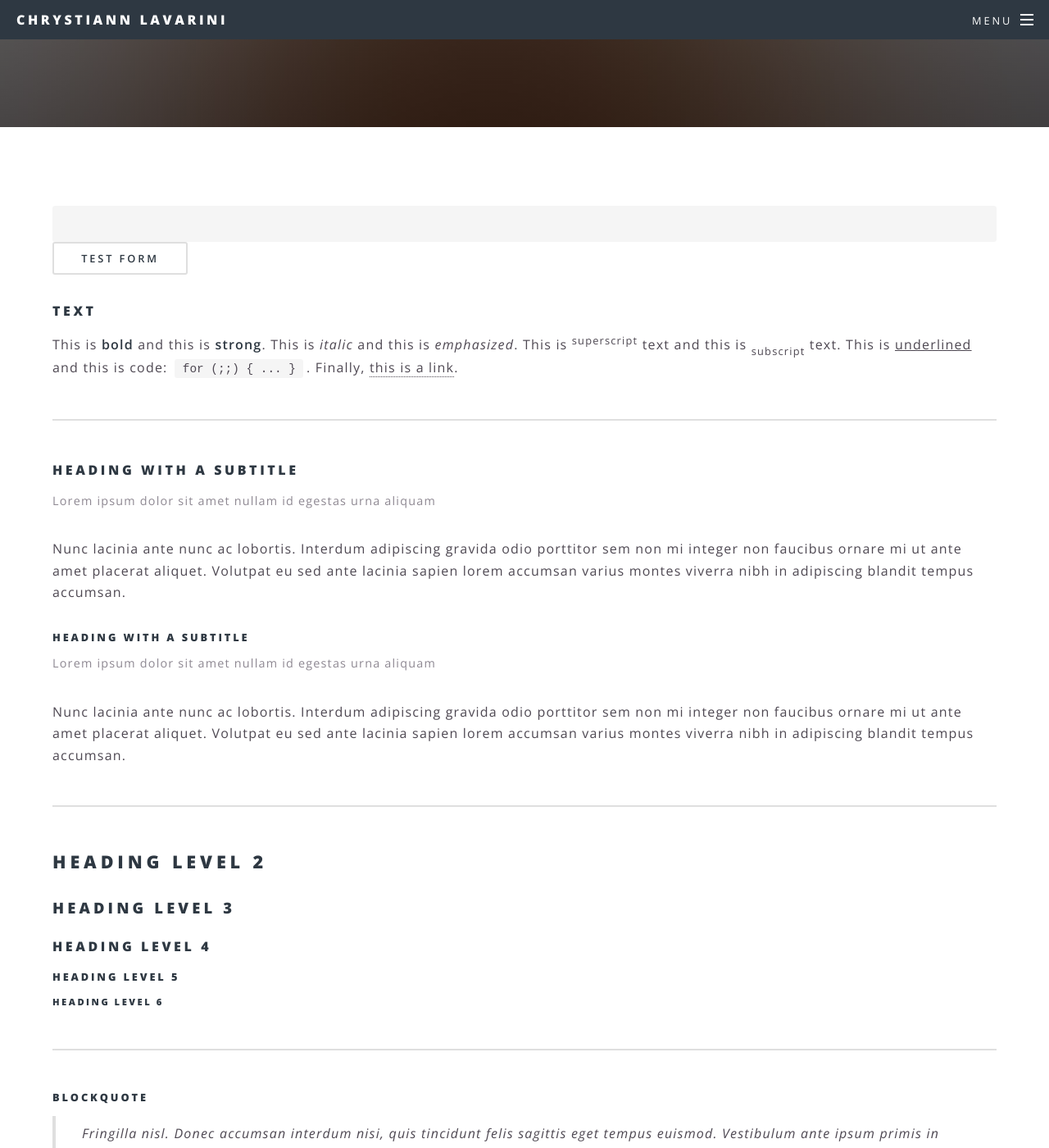
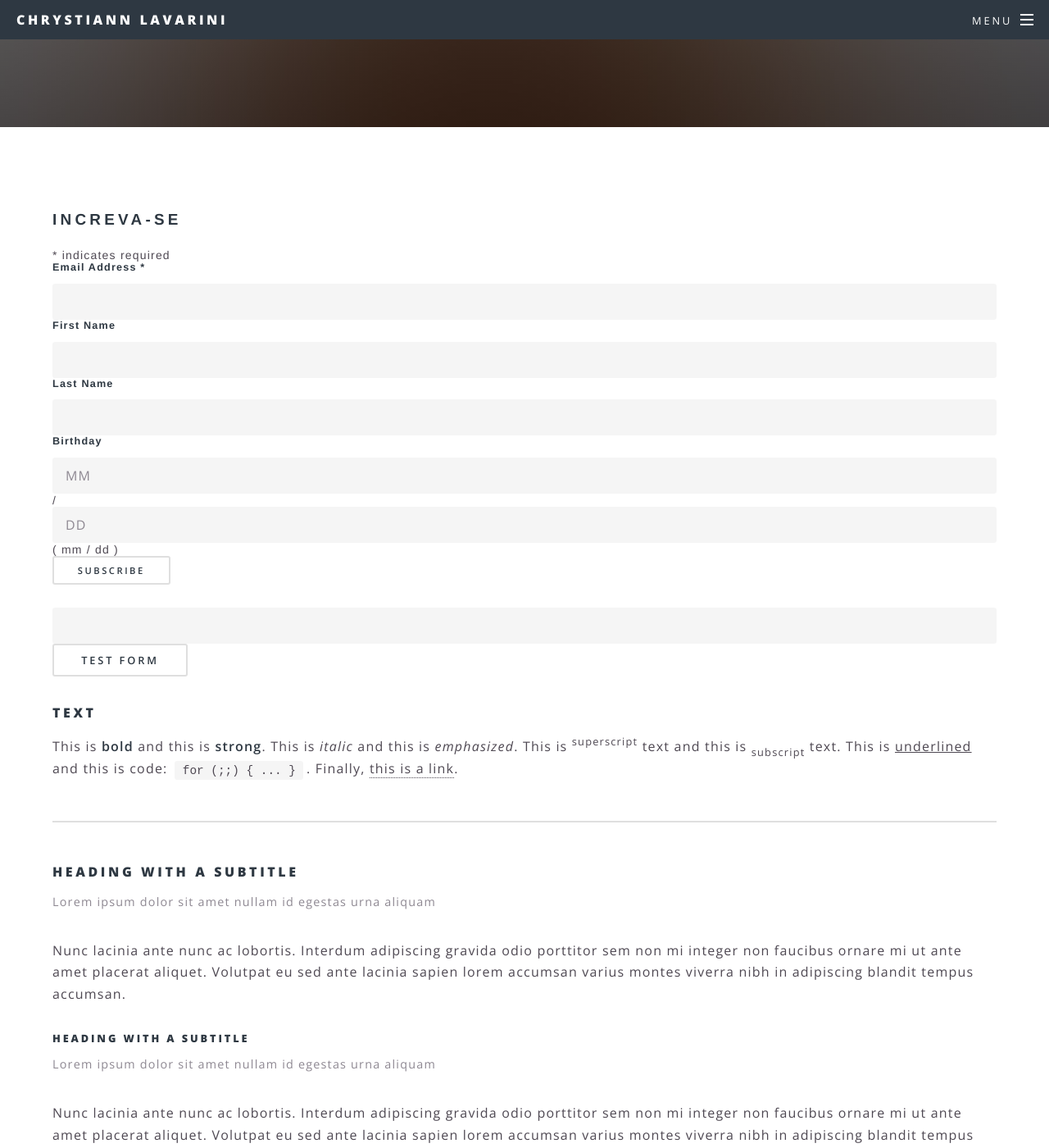
Before and after one commit to clavarini/clavarini.github.io, a Jekyll site: the page built from elements.html, in a window 1280 px wide and 1400 px high, scrolled down 238 px. Shown: the whole window at 82% size. Built offline with Jekyll 4.4.1, drawn with Linux system fonts in a browser that asks for light colours; comment, search, counter and statistics services are not loaded.

Commit message:
Initial commit

```diff
--- a/elements.html
+++ b/elements.html
@@ -3,6 +3,50 @@ layout: page
 title: Elements
 ---
 			<section>
+
+<!-- Begin Mailchimp Signup Form -->
+<link href="//cdn-images.mailchimp.com/embedcode/classic-10_7.css" rel="stylesheet" type="text/css">
+<style type="text/css">
+	#mc_embed_signup{background:#fff; clear:left; font:14px Helvetica,Arial,sans-serif; }
+	/* Add your own Mailchimp form style overrides in your site stylesheet or in this style block.
+	   We recommend moving this block and the preceding CSS link to the HEAD of your HTML file. */
+</style>
+<div id="mc_embed_signup">
+<form action="https://gmail.us3.list-manage.com/subscribe/post?u=3f106273d2aaea4868b404eee&amp;id=5981705d0a" method="post" id="mc-embedded-subscribe-form" name="mc-embedded-subscribe-form" class="validate" target="_blank" novalidate>
+    <div id="mc_embed_signup_scroll">
+	<h2>Increva-se</h2>
+<div class="indicates-required"><span class="asterisk">*</span> indicates required</div>
+<div class="mc-field-group">
+	<label for="mce-EMAIL">Email Address  <span class="asterisk">*</span>
+</label>
+	<input type="email" value="" name="EMAIL" class="required email" id="mce-EMAIL">
+</div>
+<div class="mc-field-group">
+	<label for="mce-FNAME">First Name </label>
+	<input type="text" value="" name="FNAME" class="" id="mce-FNAME">
+</div>
+<div class="mc-field-group">
+	<label for="mce-LNAME">Last Name </label>
+	<input type="text" value="" name="LNAME" class="" id="mce-LNAME">
+</div>
+<div class="mc-field-group size1of2">
+	<label for="mce-BIRTHDAY-month">Birthday </label>
+	<div class="datefield">
+		<span class="subfield monthfield"><input class="birthday " type="text" pattern="[0-9]*" value="" placeholder="MM" size="2" maxlength="2" name="BIRTHDAY[month]" id="mce-BIRTHDAY-month"></span> /
+		<span class="subfield dayfield"><input class="birthday " type="text" pattern="[0-9]*" value="" placeholder="DD" size="2" maxlength="2" name="BIRTHDAY[day]" id="mce-BIRTHDAY-day"></span>
+		<span class="small-meta nowrap">( mm / dd )</span>
+	</div>
+</div>	<div id="mce-responses" class="clear">
+		<div class="response" id="mce-error-response" style="display:none"></div>
+		<div class="response" id="mce-success-response" style="display:none"></div>
+	</div>    <!-- real people should not fill this in and expect good things - do not remove this or risk form bot signups-->
+    <div style="position: absolute; left: -5000px;" aria-hidden="true"><input type="text" name="b_3f106273d2aaea4868b404eee_5981705d0a" tabindex="-1" value=""></div>
+    <div class="clear"><input type="submit" value="Subscribe" name="subscribe" id="mc-embedded-subscribe" class="button"></div>
+    </div>
+</form>
+</div>
+<script type='text/javascript' src='//s3.amazonaws.com/downloads.mailchimp.com/js/mc-validate.js'></script><script type='text/javascript'>(function($) {window.fnames = new Array(); window.ftypes = new Array();fnames[0]='EMAIL';ftypes[0]='email';fnames[1]='FNAME';ftypes[1]='text';fnames[2]='LNAME';ftypes[2]='text';fnames[3]='ADDRESS';ftypes[3]='address';fnames[4]='PHONE';ftypes[4]='phone';fnames[5]='BIRTHDAY';ftypes[5]='birthday';}(jQuery));var $mcj = jQuery.noConflict(true);</script>
+<!--End mc_embed_signup-->
 
 				<form action="https://getsimpleform.com/messages?form_api_token=7c3f212469ddfbc4c841346bafb37ec3" method="post">
 				<input type='text' name='test' />
```
